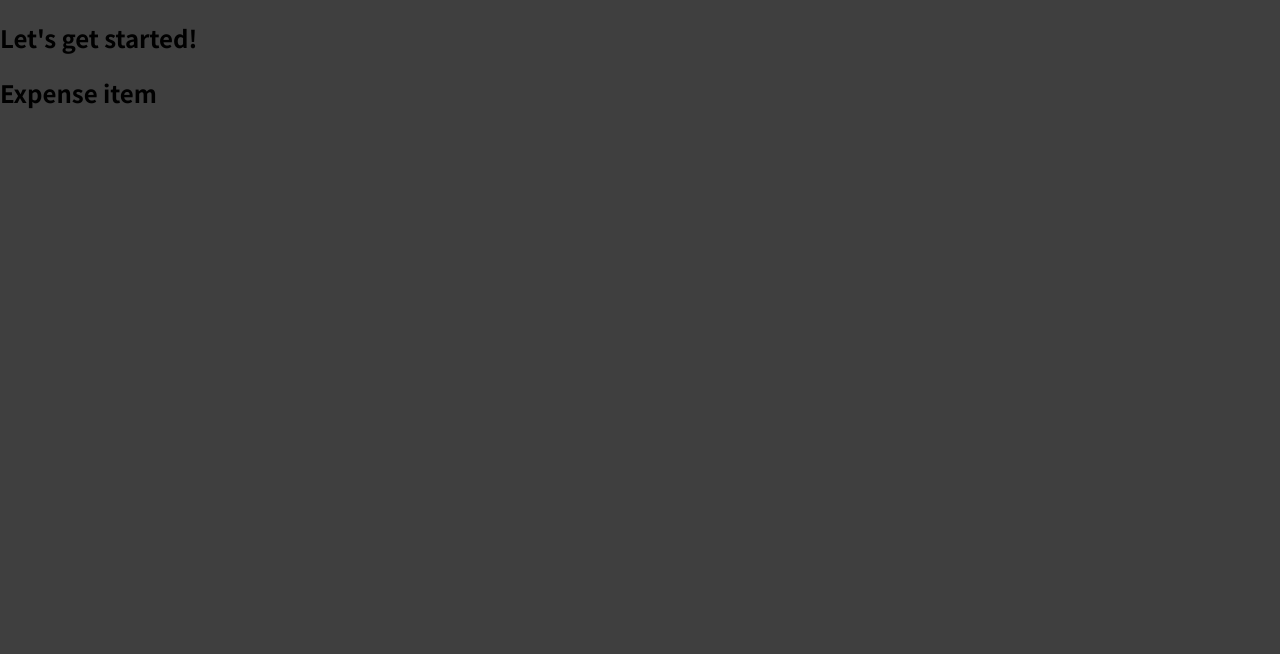
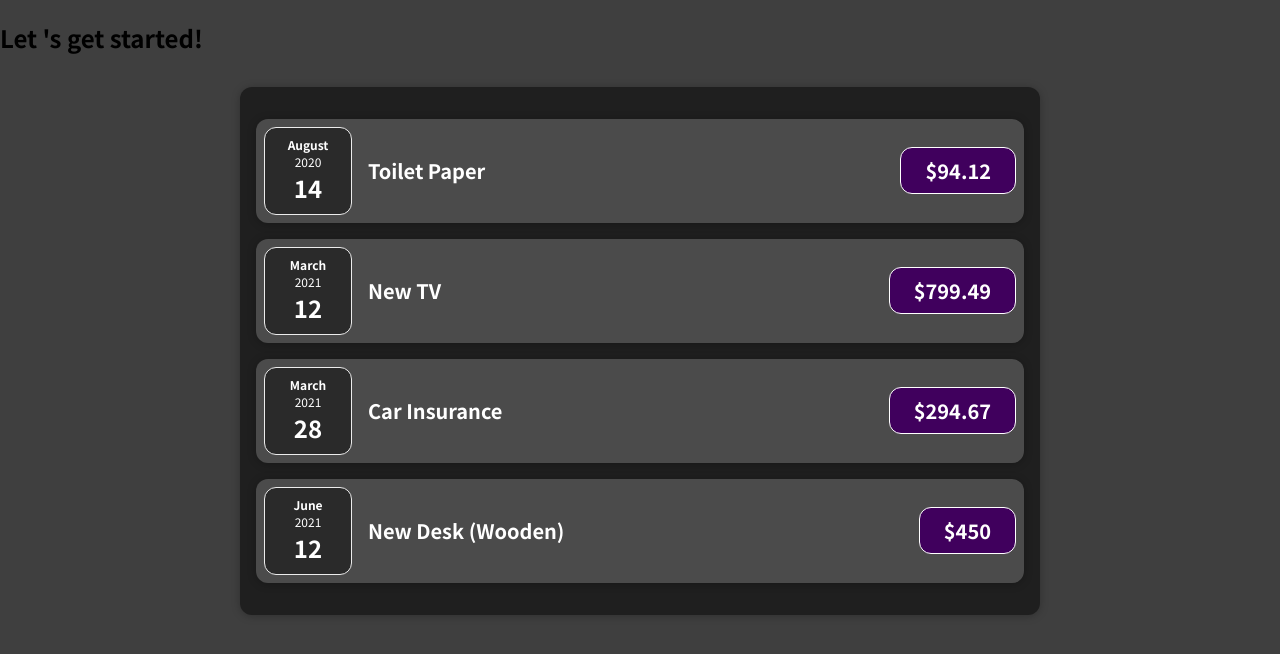
Before and after one commit to andris811/react-expense-tracker, a JavaScript app: page / in a window 1280 px wide. Shown: the top 654 px of the page. Built offline with nearby package versions, Linux system fonts and the light colour scheme.

Commit message:
expenses update

```diff
--- a/src/App.js
+++ b/src/App.js
@@ -1,12 +1,38 @@
-import ExpenseItem from "./components/ExpenseItem";
-
+import Expenses from './components/Expenses';
 function App() {
+  const expenses = [
+    {
+      id: 'e1',
+      title: 'Toilet Paper',
+      amount: 94.12,
+      date: new Date(2020, 7, 14),
+    },
+    {
+      id: 'e2',
+      title: 'New TV',
+      amount: 799.49,
+      date: new Date(2021, 2, 12),
+    },
+    {
+      id: 'e3',
+      title: 'Car Insurance',
+      amount: 294.67,
+      date: new Date(2021, 2, 28),
+    },
+    {
+      id: 'e4',
+      title: 'New Desk (Wooden)',
+      amount: 450,
+      date: new Date(2021, 5, 12),
+    },
+  ];
   return (
     <div>
-      <h2>Let's get started!</h2>
-      <ExpenseItem></ExpenseItem>
+      <h2>Let 's get started!</h2>
+      <Expenses expenses={expenses} />
     </div>
   );
+
 }
 
 export default App;
--- /dev/null
+++ b/src/components/Card.css
@@ -0,0 +1,4 @@
+.card {
+  border-radius: 12px;
+  box-shadow: 0 1px 8px rgba(0, 0, 0, 0.25);
+}
--- /dev/null
+++ b/src/components/Card.js
@@ -0,0 +1,8 @@
+import './Card.css';
+
+function Card(props) {
+  const classes = 'card ' + props.className;
+  return <div className={classes}>{props.children}</div>;
+}
+
+export default Card;
--- /dev/null
+++ b/src/components/ExpenseDate.css
@@ -0,0 +1,26 @@
+.expense-date {
+  display: flex;
+  flex-direction: column;
+  width: 5.5rem;
+  height: 5.5rem;
+  border: 1px solid #ececec;
+  background-color: #2a2a2a;
+  color: white;
+  border-radius: 12px;
+  align-items: center;
+  justify-content: center;
+}
+
+.expense-date__month {
+  font-size: 0.75rem;
+  font-weight: bold;
+}
+
+.expense-date__year {
+  font-size: 0.75rem;
+}
+
+.expense-date__day {
+  font-size: 1.5rem;
+  font-weight: bold;
+}
--- /dev/null
+++ b/src/components/ExpenseDate.js
@@ -0,0 +1,16 @@
+import './ExpenseDate.css';
+
+function ExpenseDate(props) {
+  const month = props.date.toLocaleString("en-US", { month: "long" });
+  const day = props.date.toLocaleString("en-US", { day: "2-digit" });
+  const year = props.date.getFullYear();
+
+  return (
+    <div className="expense-date">
+      <div className="expense-date__month">{month}</div>
+      <div className="expense-date__year">{year}</div>
+      <div className="expense-date__day">{day}</div>
+    </div>
+  );
+}
+export default ExpenseDate;
--- /dev/null
+++ b/src/components/ExpenseItem.css
@@ -0,0 +1,54 @@
+.expense-item {
+  display: flex;
+  justify-content: space-between;
+  align-items: center;
+  padding: 0.5rem;
+  margin: 1rem 0;
+  background-color: #4b4b4b;
+}
+
+.expense-item__description {
+  display: flex;
+  flex-direction: column;
+  gap: 1rem;
+  align-items: flex-end;
+  flex-flow: column-reverse;
+  justify-content: flex-start;
+  flex: 1;
+}
+
+.expense-item h2 {
+  color: #3a3a3a;
+  font-size: 1rem;
+  flex: 1;
+  margin: 0 1rem;
+  color: white;
+}
+
+.expense-item__price {
+  font-size: 1rem;
+  font-weight: bold;
+  color: white;
+  background-color: #40005d;
+  border: 1px solid white;
+  padding: 0.5rem;
+  border-radius: 12px;
+}
+
+@media (min-width: 580px) {
+  .expense-item__description {
+    flex-direction: row;
+    align-items: center;
+    justify-content: flex-start;
+    flex: 1;
+  }
+
+  .expense-item__description h2 {
+    font-size: 1.25rem;
+  }
+
+  .expense-item__price {
+    font-size: 1.25rem;
+    padding: 0.5rem 1.5rem;
+  }
+}
--- a/src/components/ExpenseItem.js
+++ b/src/components/ExpenseItem.js
@@ -1,5 +1,19 @@
-function ExpenseItem() {
-  return <h2>Expense item</h2>
+import './ExpenseItem.css';
+import Card from './Card';
+import ExpenseDate from './ExpenseDate';
+
+function ExpenseItem(props) {
+
+
+  return (
+    <Card className="expense-item">
+      <ExpenseDate date={props.date}></ExpenseDate>
+      <div className="expense-item__description">
+        <h2>{props.title}</h2>
+        <div className="expense-item__price">${props.amount}</div>
+      </div>
+    </Card>
+  );
 }
 
 export default ExpenseItem;
--- /dev/null
+++ b/src/components/Expenses.css
@@ -0,0 +1,8 @@
+.expenses {
+  padding: 1rem;
+  background-color: rgb(31, 31, 31);
+  margin: 2rem auto;
+  width: 50rem;
+  max-width: 95%;
+
+}
--- /dev/null
+++ b/src/components/Expenses.js
@@ -0,0 +1,41 @@
+import './Expenses.css';
+import Card from './Card';
+import ExpenseItem from './ExpenseItem';
+
+// Assignment: Time to Practice: React & Component Basics
+/*Complete the instructions mentioned in the above video.
+In detail:
+    Create a new component that is responsible for displaying expenses
+    Add multiple ExpenseItem components in that component
+    Keep the expenses data in the App component and pass that data into the newly created component
+You can use this .css file for some styling for your Expenses
+*/
+
+const Expenses = (props) => {
+  return (
+    <Card className="expenses">
+      <ExpenseItem
+        title={props.expenses[0].title}
+        amount={props.expenses[0].amount}
+        date={props.expenses[0].date}
+      />
+      <ExpenseItem
+        title={props.expenses[1].title}
+        amount={props.expenses[1].amount}
+        date={props.expenses[1].date}
+      />
+      <ExpenseItem
+        title={props.expenses[2].title}
+        amount={props.expenses[2].amount}
+        date={props.expenses[2].date}
+      />
+      <ExpenseItem
+        title={props.expenses[3].title}
+        amount={props.expenses[3].amount}
+        date={props.expenses[3].date}
+      />
+    </Card>
+  );
+};
+
+export default Expenses;
```
